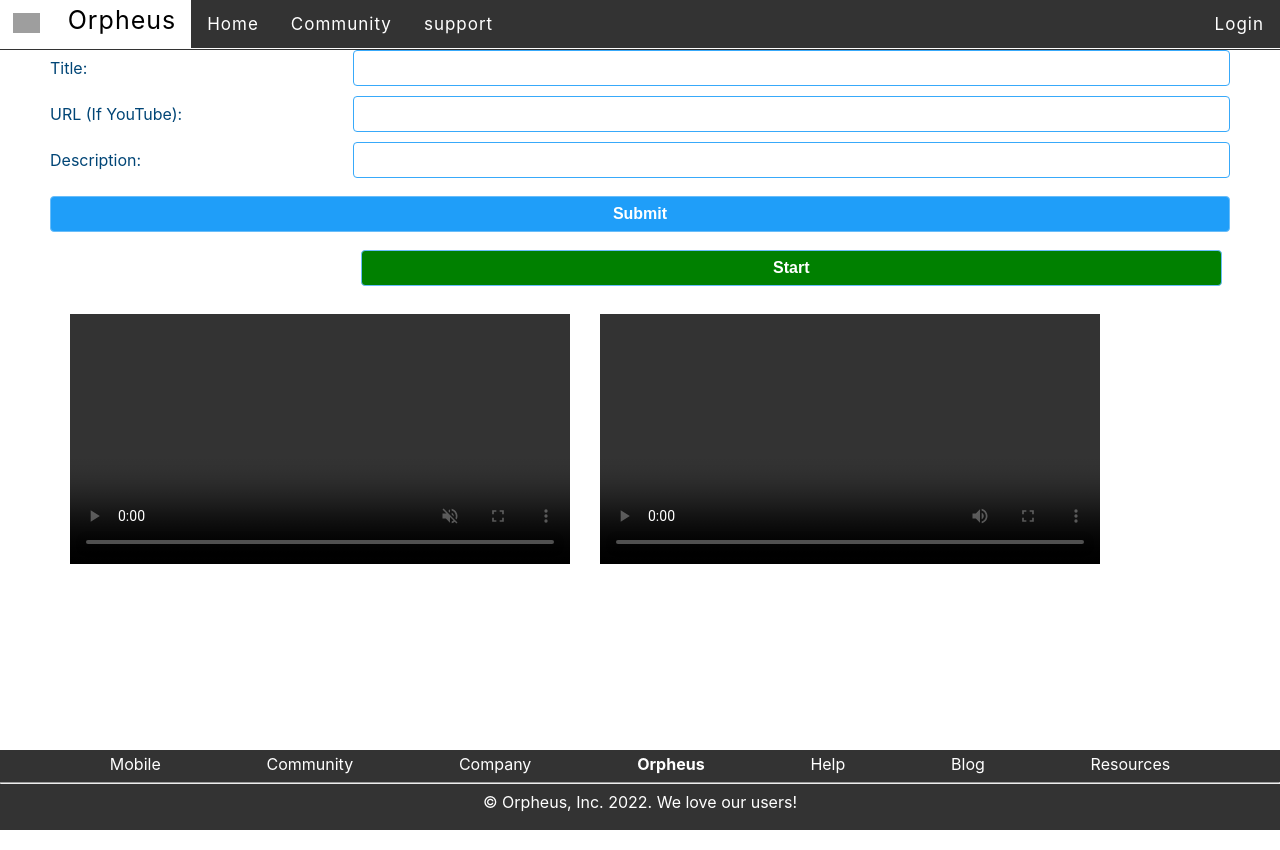
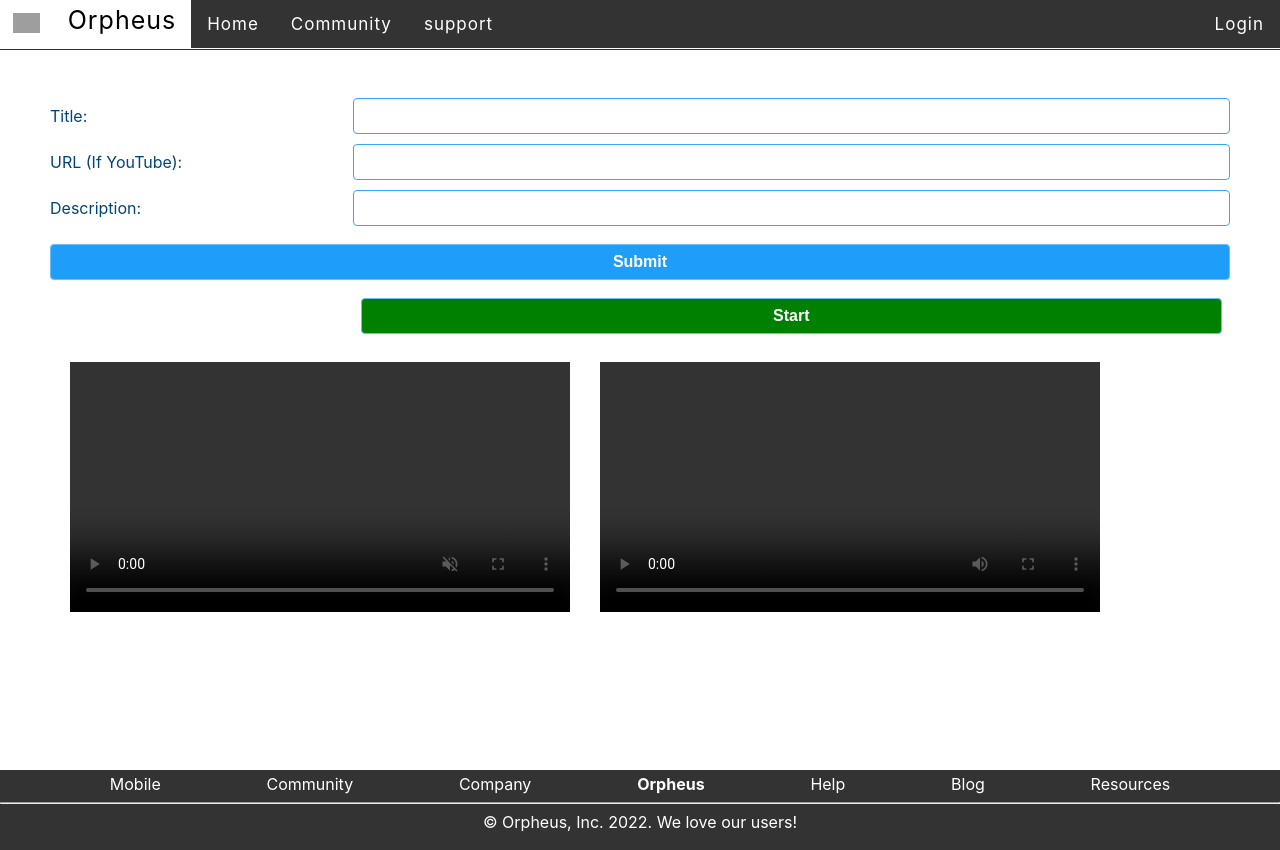
Before and after one commit to Brosari0/orpheus, a React (Create React App) app: page /create in a window 1280 px wide. Built offline with nearby package versions, Linux system fonts and the light colour scheme; no server answers; grey boxes are pictures that could not be loaded.

Commit message:
fix navbar on create page

```diff
--- a/src/components/CreatePost/CreatePost.css
+++ b/src/components/CreatePost/CreatePost.css
@@ -1,9 +1,8 @@
 .CreatePost {
   display: grid;
   grid-template-columns: 1fr 1fr;
-  margin: 30px;
-  padding: 20px;
-  padding-bottom: 5rem;
+  margin: 50px;
+  padding-top: 3rem;
 }
 
 .create-form {
--- a/src/components/CreatePost/CreatePost.jsx
+++ b/src/components/CreatePost/CreatePost.jsx
@@ -83,10 +83,6 @@ export default function CreatePost({posts, setPosts}) {
     }
   }
 
-  // async function handleGetMedia() {
-  //   let stream = await postsAPI.getMedia();
-  // }
-
   return (
     <div className="CreatePost">
     <form className="create-form" onSubmit={handleSubmit}>
```
